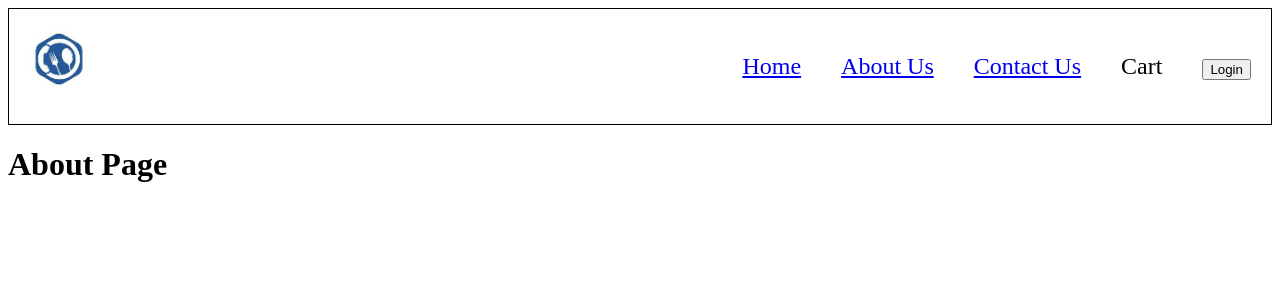
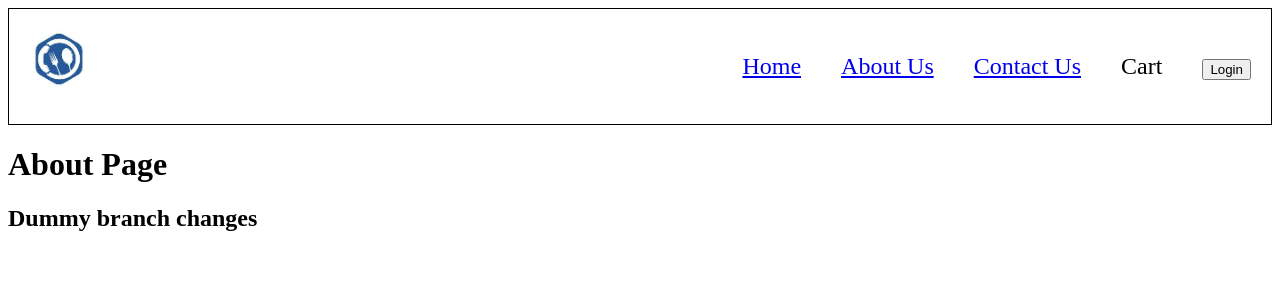
Before and after one commit to sujithasaranam/NamasteReact, a React (Vite) app: page /about in a window 1280 px wide. Shown: the top 300 px of the page. Built offline with nearby package versions, Linux system fonts and the light colour scheme.

Commit message:
some random changes

```diff
--- a/src/components/About.js
+++ b/src/components/About.js
@@ -1,7 +1,10 @@
+import { useActionData } from "react-router-dom";
+
 const About = () => {
     return (
         <div>
             <h1>About Page</h1>
+            <h2>Dummy branch changes</h2>
         </div>
     )
 }
```
